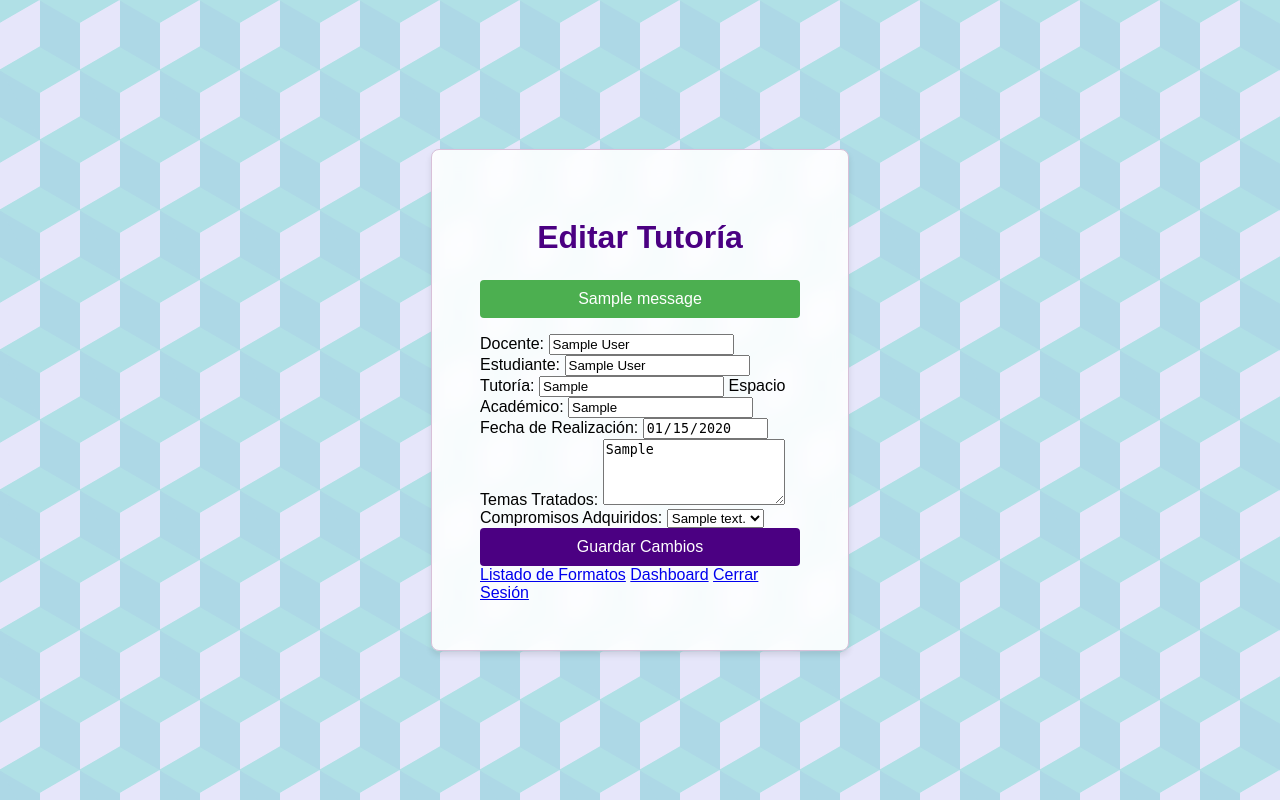
After one commit to LauraLopez0110/proyecto_integrador-tutorias, a Flask app: page /editar_formato/1 in a window 1280 px wide. The commit adds this page. Run offline with Flask 3, Linux system fonts and the light colour scheme; tables that the repository leaves empty hold one stand-in row (values such as "Sample post"); one stand-in notice (Sample message) is shown.

Commit message:
listar_tutorias completadas y editarlas

```diff
--- a/app.py
+++ b/app.py
@@ -11,6 +11,7 @@ from reportlab.lib.pagesizes import letter
 from reportlab.pdfgen import canvas
 from apscheduler.schedulers.background import BackgroundScheduler
 from flask_login import current_user
+from sqlalchemy.orm import joinedload
 
 
 app = Flask(__name__)
@@ -916,13 +917,22 @@ def obtener_periodo_academico():
     # Formato YYYY-S, donde YYYY es el año y S es el semestre
     return f"{anio_actual}-{semestre}"
 
+
 @app.route('/formato_tutoria/<int:inscripcion_id>', methods=['GET', 'POST'])
 def formato_tutoria(inscripcion_id):
 
     user = current_user
 
-    # Obtener la inscripción desde la base de datos
-    inscripcion = Inscripcion.query.get_or_404(inscripcion_id)
+    # Consultar datos para el formulario
+    docentes = User.query.filter_by(role='teacher').all()
+    tutorias = Tutoria.query.all()
+    compromisos = Compromiso.query.all()
+
+    # Obtener la inscripción con las relaciones 'estudiante' y 'tutoria' cargadas
+    inscripcion = Inscripcion.query.options(
+        joinedload(Inscripcion.estudiante),  # Cargar la relación 'estudiante'
+        joinedload(Inscripcion.tutoria)  # Cargar la relación 'tutoria'
+    ).get_or_404(inscripcion_id)
 
     # Obtener el periodo académico antes del formulario
     periodo_academico = obtener_periodo_academico()
@@ -968,25 +978,6 @@ def formato_tutoria(inscripcion_id):
 
         # Si hay un compromiso nuevo, crear uno y agregarlo
         if nuevo_compromiso:
-            # Crear el nuevo compromiso y guardarlo en la base de datos
-            compromiso_nuevo = Compromiso(descripcion=nuevo_compromiso)
-            db.session.add(compromiso_nuevo)
-            db.session.commit()
-
-            # Agregar el nuevo compromiso al formato de tutoría
-            nuevo_formato_compromiso = FormatoTutoriaCompromiso(formato_tutoria_id=nuevo_formato.id, compromiso_id=compromiso_nuevo.id)
-            db.session.add(nuevo_formato_compromiso)
-
-        db.session.commit()
-
-        # Agregar compromisos seleccionados
-        for compromiso_id in compromisos_adquiridos:
-            compromiso = db.session.get(Compromiso, compromiso_id)
-            nuevo_formato_compromiso = FormatoTutoriaCompromiso(formato_tutoria_id=nuevo_formato.id, compromiso_id=compromiso.id)
-            db.session.add(nuevo_formato_compromiso)
-
-        # Si hay un compromiso nuevo, crear uno y agregarlo
-        if nuevo_compromiso:
             compromiso_nuevo = Compromiso(descripcion=nuevo_compromiso)
             db.session.add(compromiso_nuevo)
             db.session.commit()
@@ -996,31 +987,21 @@ def formato_tutoria(inscripcion_id):
 
         db.session.commit()
 
-        # **Marcar inscripción como completada y liberar el horario**
-        inscripcion.estado = 'completada'  # Asumiendo que hay un campo 'estado' en Inscripcion
-        db.session.commit()
+        # **Liberar el horario asociado a la inscripción**
+        horario = inscripcion.horario
+        if horario:
+            horario.estado = 'disponible'
+            db.session.commit()
 
-        # Liberar el horario asociado a la inscripción (suponiendo que tienes un campo horario_id en la inscripción)
-        horario = inscripcion.horario  # Obtén el horario de la inscripción
-        horario.estado = 'disponible'  # Cambiar el estado a disponible
-        db.session.commit()
-
-        # Obtener la relación 'estudiante' antes de eliminar la inscripción
-        estudiante = inscripcion.estudiante  # Accede a la relación antes de eliminar
-
-        # Eliminar la inscripción
+        # **Eliminar la inscripción después de todo el proceso**
         db.session.delete(inscripcion)
         db.session.commit()
 
-# Ahora puedes usar 'estudiante' sin problemas
+        flash('Formato de tutoría guardado y inscripción eliminada exitosamente.', 'success')
 
-        # Confirmación de éxito
-        flash('Formato de tutoría guardado exitosamente.', 'success')
+        # **Redirigir después de la eliminación** para evitar recargar la misma página
+        return redirect(url_for('dashboard'))  # Redirigir a la página deseada (por ejemplo, la página principal)
 
-    # Consultar datos para el formulario
-    docentes = User.query.filter_by(role='teacher').all()
-    tutorias = Tutoria.query.all()
-    compromisos = Compromiso.query.all()
 
     return render_template('formato_tutoria.html',
                            docentes=docentes,
@@ -1028,16 +1009,77 @@ def formato_tutoria(inscripcion_id):
                            compromisos=compromisos,
                            user=user,
                            inscripcion=inscripcion,
-                           periodo_academico=periodo_academico)  # Aquí pasamos el periodo académico
+                           periodo_academico=periodo_academico)
 
 
 
 @app.route('/listar_formato', methods=['GET'])
 def listar_formato():
-    # Obtener todos los formatos de tutoría
-    formatos = FormatoTutoria.query.all()
+    # Obtener el ID del usuario desde la sesión
+    user_id = session.get('user_id')
 
-    return render_template('listar_formato.html', formatos=formatos)
+    if not user_id:
+        # Si no hay usuario en la sesión, redirigir o mostrar un error
+        flash('No estás autenticado.', 'danger')
+        return redirect(url_for('login'))
+
+    # Obtener el usuario completo
+    user = User.query.get(user_id)
+
+    if not user:
+        flash('Usuario no encontrado.', 'danger')
+        return redirect(url_for('login'))
+
+    # Filtrar los formatos de tutoría solo para el docente que ha iniciado sesión
+    formatos = FormatoTutoria.query.filter_by(docente_id=user.id).all()
+
+    # Obtener los compromisos relacionados a cada formato de tutoría
+    for formato in formatos:
+        # Accede a los compromisos a través de la relación compromiso_relaciones
+        formato.compromisos_adquiridos = [rel.compromiso.descripcion for rel in formato.compromiso_relaciones]
+
+    return render_template('listar_formato.html', formatos=formatos, user=user)
+
+
+
+
+@app.route('/editar_formato/<int:id>', methods=['GET', 'POST'])
+def editar_formato(id):
+    formato = FormatoTutoria.query.get_or_404(id)
+
+    if request.method == 'POST':
+        # Actualizar los temas tratados
+        formato.temas_tratados = request.form.get('temas_tratados') or None
+
+        # Actualizar los compromisos adquiridos
+        compromisos_ids = request.form.getlist('compromisos')  # Lista de IDs de compromisos seleccionados
+        # Limpiar los compromisos actuales del formato
+        FormatoTutoriaCompromiso.query.filter_by(formato_tutoria_id=id).delete()
+
+        # Agregar los nuevos compromisos
+        for compromiso_id in compromisos_ids:
+            nuevo_compromiso = FormatoTutoriaCompromiso(
+                formato_tutoria_id=id,
+                compromiso_id=compromiso_id
+            )
+            db.session.add(nuevo_compromiso)
+
+        # Guardar los cambios
+        db.session.commit()
+        flash('Formato de tutoría actualizado correctamente.', 'success')
+        return redirect(url_for('listar_formato'))
+
+    # Obtener todos los compromisos disponibles para mostrarlos en el formulario
+    compromisos_disponibles = Compromiso.query.all()
+    compromisos_asignados = [relacion.compromiso_id for relacion in formato.compromiso_relaciones]
+
+    return render_template(
+        'edit_formato.html',
+        formato=formato,
+        compromisos_disponibles=compromisos_disponibles,
+        compromisos_asignados=compromisos_asignados
+    )
+
 
 @app.route('/exportar_csv/<int:docente_id>', methods=['GET'])
 def exportar_csv(docente_id):
--- a/static/tablas.css
+++ b/static/tablas.css
@@ -30,7 +30,7 @@ body {
     border-radius: 8px;
     padding: 3rem;
     width: 100%;  /* Para que el contenedor ocupe todo el espacio disponible */
-    max-width: 600px; /* Establece un máximo para el ancho */
+    max-width: 800px; /* Establece un máximo para el ancho */
     box-shadow: 0 4px 6px rgba(0, 0, 0, 0.1);
     border: 1px solid #d8bfd8; /* Lila claro */
 }
--- /dev/null
+++ b/templates/edit_formato.html
@@ -0,0 +1,64 @@
+<!DOCTYPE html>
+<html lang="es">
+<head>
+    <meta charset="UTF-8">
+    <meta name="viewport" content="width=device-width, initial-scale=1.0">
+    <title>Editar Tutoría</title>
+    <link rel="stylesheet" href="{{ url_for('static', filename='base.css') }}">
+    <link rel="stylesheet" href="{{ url_for('static', filename='formulario.css') }}">
+</head>
+<body>
+    <div class="container">
+        <h1>Editar Tutoría</h1>
+        {% with messages = get_flashed_messages(with_categories=true) %}
+            {% if messages %}
+                <div>
+                    {% for category, message in messages %}
+                        <div class="flash {{ category }}">{{ message }}</div>
+                    {% endfor %}
+                </div>
+            {% endif %}
+        {% endwith %}
+
+        <form action="{{ url_for('editar_formato', id=formato.id) }}" method="POST">
+            <!-- Campos solo lectura -->
+            <label for="docente">Docente:</label>
+            <input type="text" id="docente" name="docente" value="{{ formato.docente.nombre_completo }}" readonly>
+
+            <label for="estudiante">Estudiante:</label>
+            <input type="text" id="estudiante" name="estudiante" value="{{ formato.estudiante.nombre_completo }}" readonly>
+
+            <label for="tutoria">Tutoría:</label>
+            <input type="text" id="tutoria" name="tutoria" value="{{ formato.tutoria.codigo }}" readonly>
+
+            <label for="espacio_academico">Espacio Académico:</label>
+            <input type="text" id="espacio_academico" name="espacio_academico" value="{{ formato.espacio_academico }}" readonly>
+
+            <label for="fecha_realizacion">Fecha de Realización:</label>
+            <input type="date" id="fecha_realizacion" name="fecha_realizacion" value="{{ formato.fecha_realizacion }}" readonly>
+
+            <!-- Campos editables -->
+            <label for="temas_tratados">Temas Tratados:</label>
+            <textarea id="temas_tratados" name="temas_tratados" rows="4">{{ formato.temas_tratados or '' }}</textarea>
+
+            <label for="compromisos">Compromisos Adquiridos:</label>
+            <select id="compromisos" name="compromisos">
+                {% for compromiso in compromisos_disponibles %}
+                    <option value="{{ compromiso.id }}"
+                        {% if compromiso.id in compromisos_asignados %}selected{% endif %}>
+                        {{ compromiso.descripcion }}
+                    </option>
+                {% endfor %}
+            </select>
+
+            <!-- Botones -->
+            <div class="button-container">
+                <button type="submit" class="button">Guardar Cambios</button>
+                <a href="{{ url_for('listar_formato') }}" class="button">Listado de Formatos</a>
+                <a href="{{ url_for('dashboard') }}" class="button">Dashboard</a>
+                <a href="{{ url_for('logout') }}" class="button logout-button">Cerrar Sesión</a>
+            </div>
+        </form>
+    </div>
+</body>
+</html>
--- a/templates/formato_tutoria.html
+++ b/templates/formato_tutoria.html
@@ -56,7 +56,7 @@
             </div>
             <div>
                 <label>Compromisos Adquiridos</label>
-                <select name="compromisos" multiple>
+                <select name="compromisos">
                     {% for compromiso in compromisos %}
                         <option value="{{ compromiso.id }}">{{ compromiso.descripcion }}</option>
                     {% endfor %}
```
Also changed, not shown: templates/listar_formato.html (+52 -7 lines).
